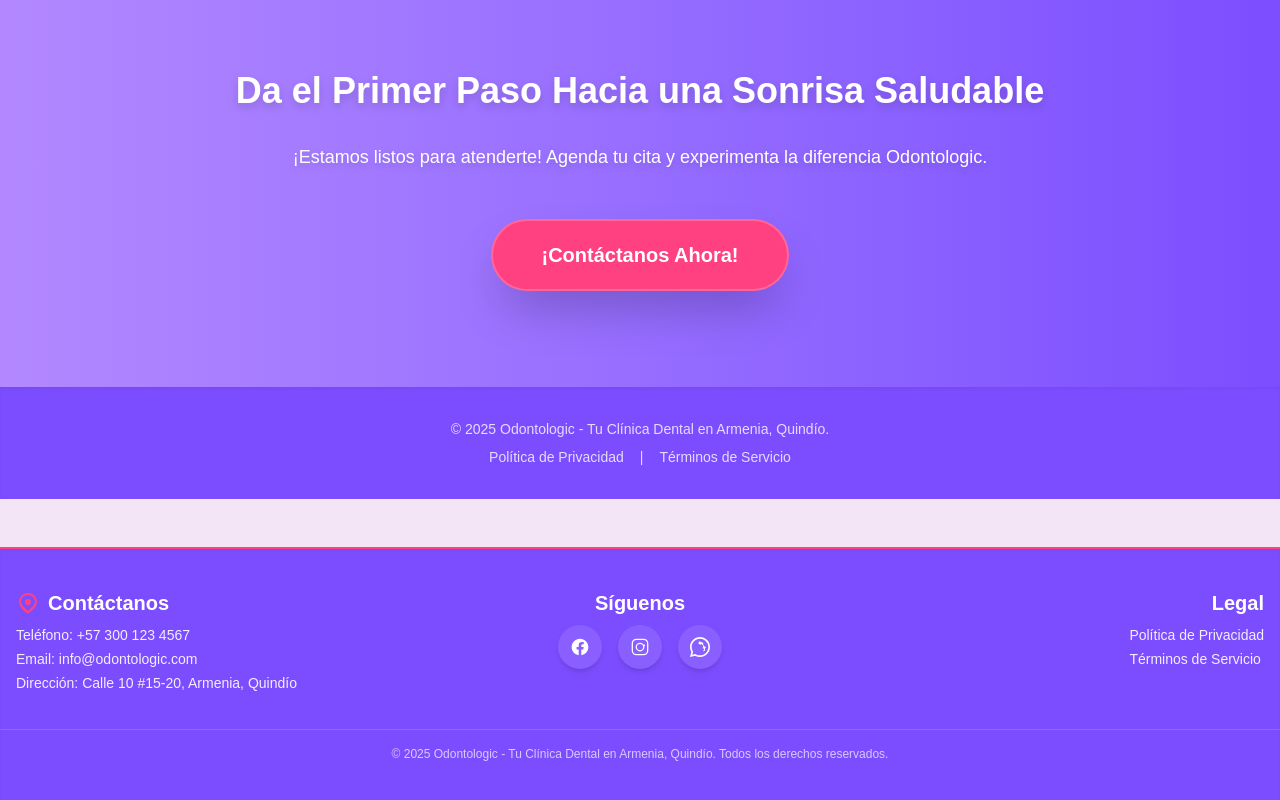
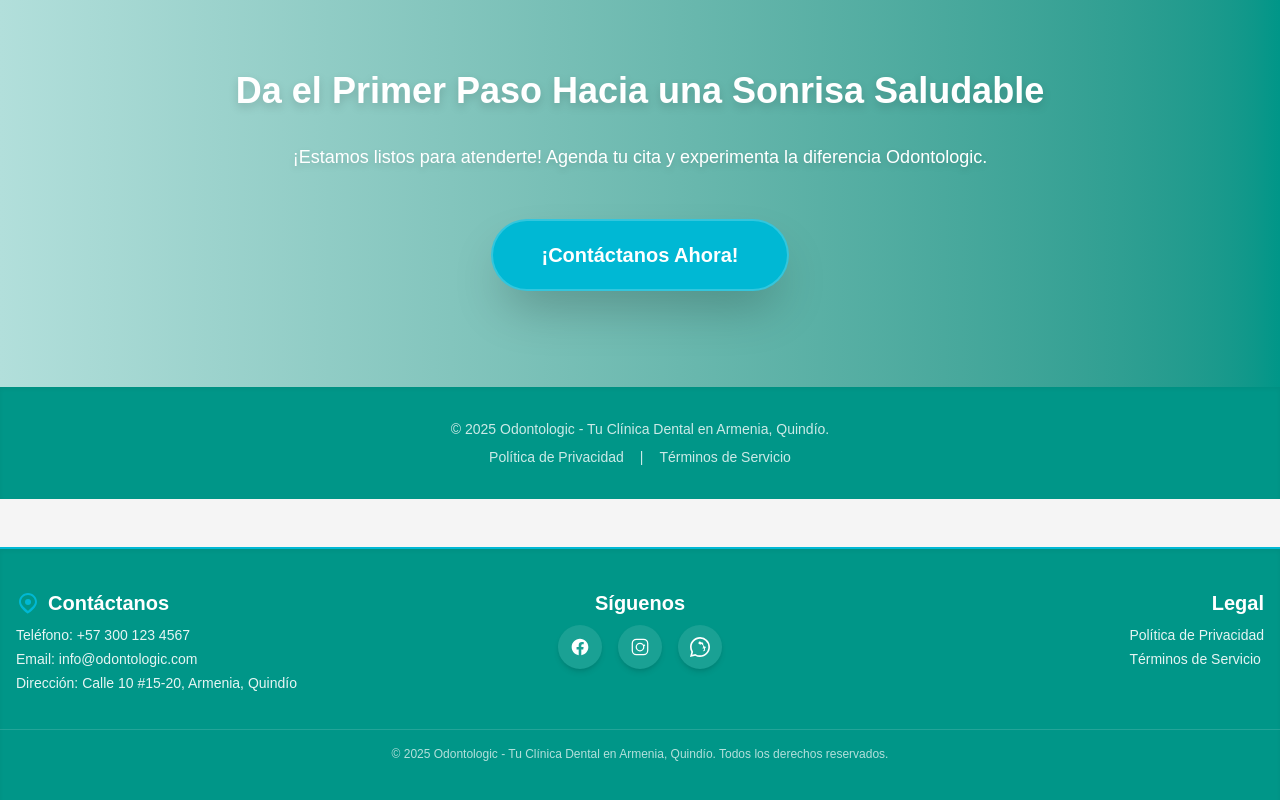
Before and after one commit to BrandonBrandon-alt/my-frondend-odontologic, a React (Vite) app: page / in a window 1280 px wide. Shown: the part 3140-3940 px from the top of the page. Built offline with nearby package versions, Linux system fonts and the light colour scheme.

Commit message:
se escogio estos colores

```diff
--- a/src/index.css
+++ b/src/index.css
@@ -2,12 +2,12 @@
 @import "tailwindcss";
 
 :root {
-  --color-primary: #7C4DFF;         /* Violeta */
-  --color-primary-darker: #4A148C;  /* Violeta oscuro */
-  --color-secondary: #B388FF;       /* Lavanda claro */
-  --color-accent: #FF4081;          /* Rosa acento */
-  --color-background-light: #F3E5F5;/* Lila muy claro */
-  --color-text-dark: #311B92;
+ --color-primary: #009688;         /* Verde azulado */
+  --color-primary-darker: #004D40;  /* Verde oscuro */
+  --color-secondary: #B2DFDB;       /* Verde agua claro */
+  --color-accent: #00B8D4;          /* Celeste acento */
+  --color-background-light: #F5F5F5;/* Gris muy claro */
+  --color-text-dark: #263238;       /* Gris azulado oscuro */
 }
 
 /* Tus animaciones personalizadas */
```
